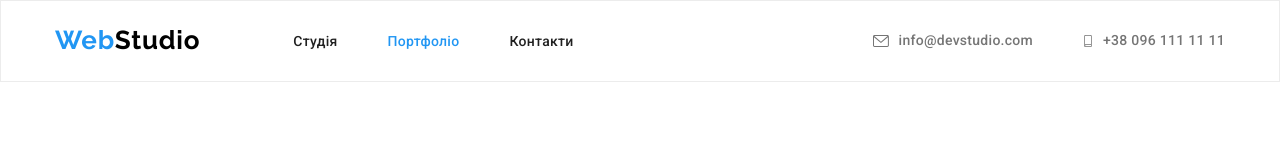
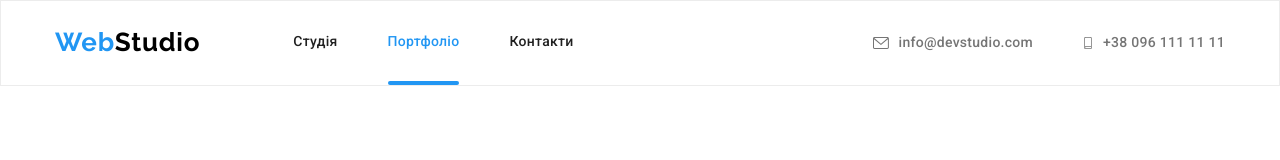
Before and after one commit to Kate-Mil/goit-markup-hw-05, a plain HTML site: page portfolio.html in a window 1280 px wide. Shown: the top 160 px of the page. Drawn offline with nearby package versions, Linux system fonts and the light colour scheme.

Commit message:
added underline to nav-links

```diff
--- a/css/styles.css
+++ b/css/styles.css
@@ -109,6 +109,15 @@ a {
 .current-page {
   color: var(--activeSelection);
 }
+
+.current-page-underline::after {
+  content: '';
+  display: flex;
+  border-radius: 2px;
+  background-color: var(--activeSelection);
+  height: 4px;
+ }
+
 
 .contacts-link {
   font-weight: 500;
@@ -269,8 +278,6 @@ color: var(--activeSelection);
   padding-top: 27px;
   padding-bottom: 27px;
 }
-
-
 
 
 /*-----------------OUR TEAM------------------------*/
--- a/portfolio.html
+++ b/portfolio.html
@@ -34,7 +34,7 @@
             <li>
               <a class="nav-links" href="./index.html">Студія</a>
             </li>
-            <li>
+            <li class="current-page-underline">
               <a class="nav-links current-page" href="./portfolio.html">Портфоліо</a>
             </li>
             <li>
```
Also changed, not shown: index.html (+1 -1 lines).
